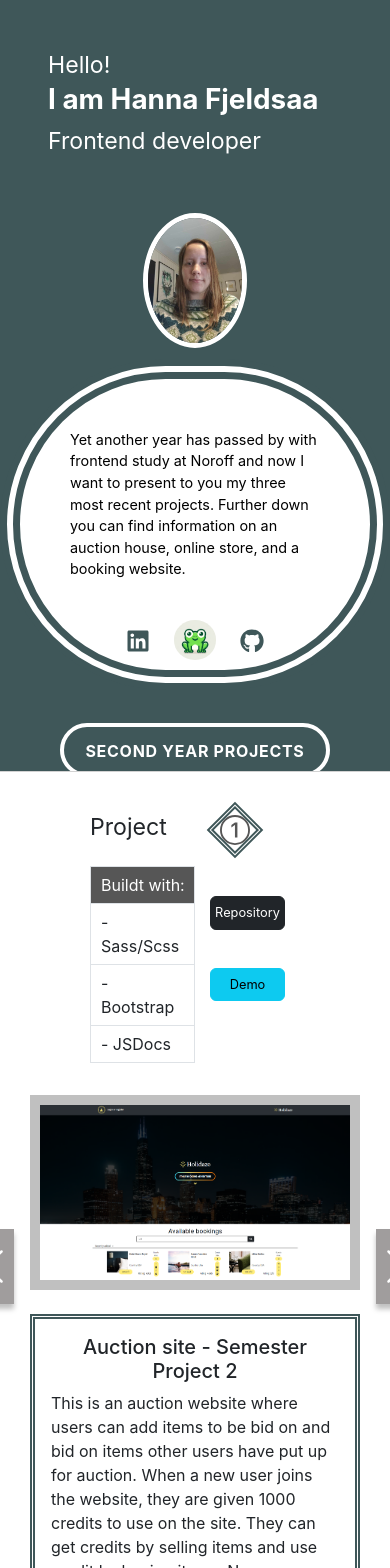
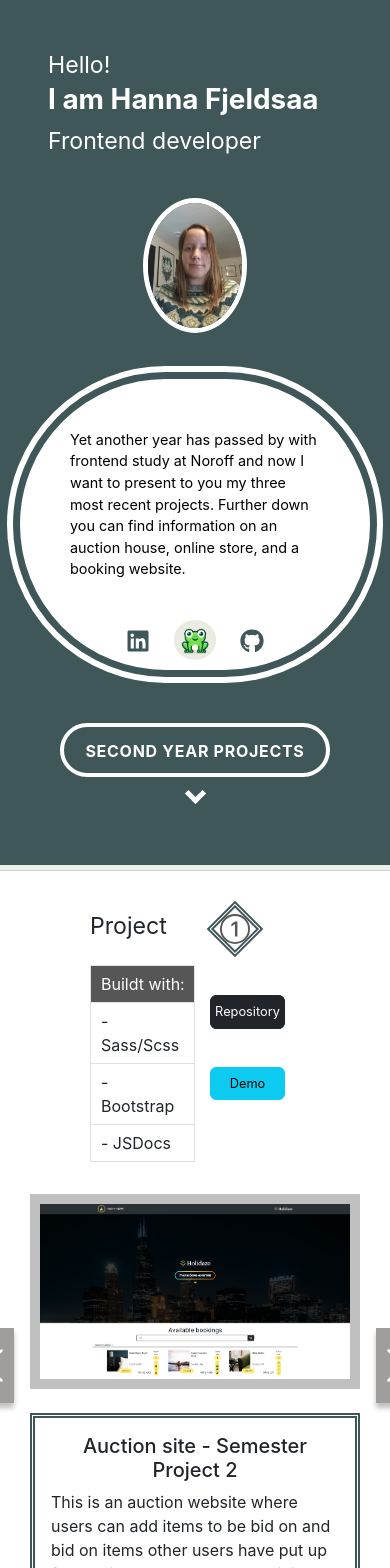
Before and after one commit to Gronnfrosk/Portfolio-2, a React (Create React App) app: page / in a window 390 px wide. Shown: the top 1568 px of the page. Built offline with nearby package versions, Linux system fonts and the light colour scheme.

Commit message:
style update

```diff
--- a/src/App.scss
+++ b/src/App.scss
@@ -26,6 +26,7 @@ footer svg:hover {
 section {
   width: 50%;
   height: 100vh;
+  min-height: 865px;
 }
 
 .about {
@@ -192,6 +193,7 @@ footer {
 .project-carousel {
   width: 100%;
   height: 100vh;
+  min-height: 1000px;
   display: flex;
   align-items: center;
   justify-content: center;
@@ -399,9 +401,7 @@ footer {
 }
 
 @media only screen and (max-width: 610px) {
-  .portrait-section {
-    margin-top: 15px;
-  }
+  .portrait-section {}
 
   .description {
     //min-width: 387px;
```
